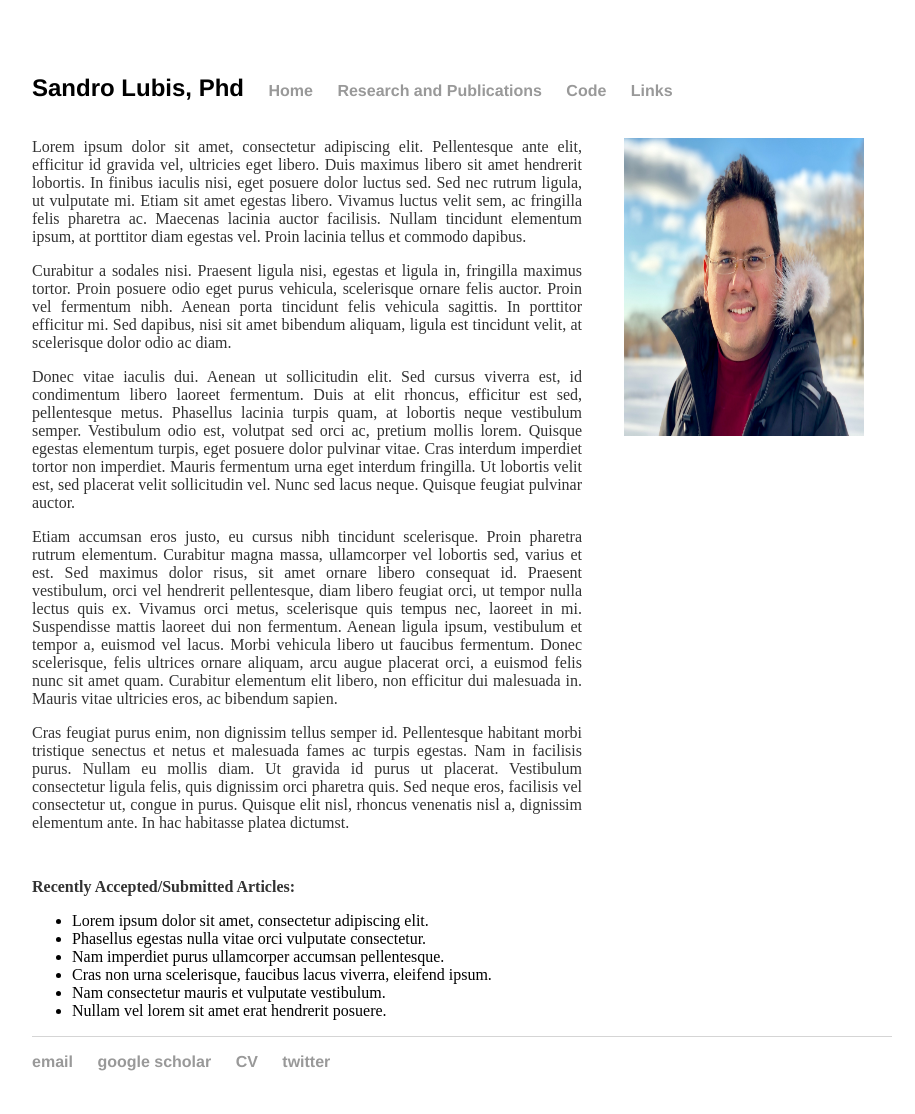
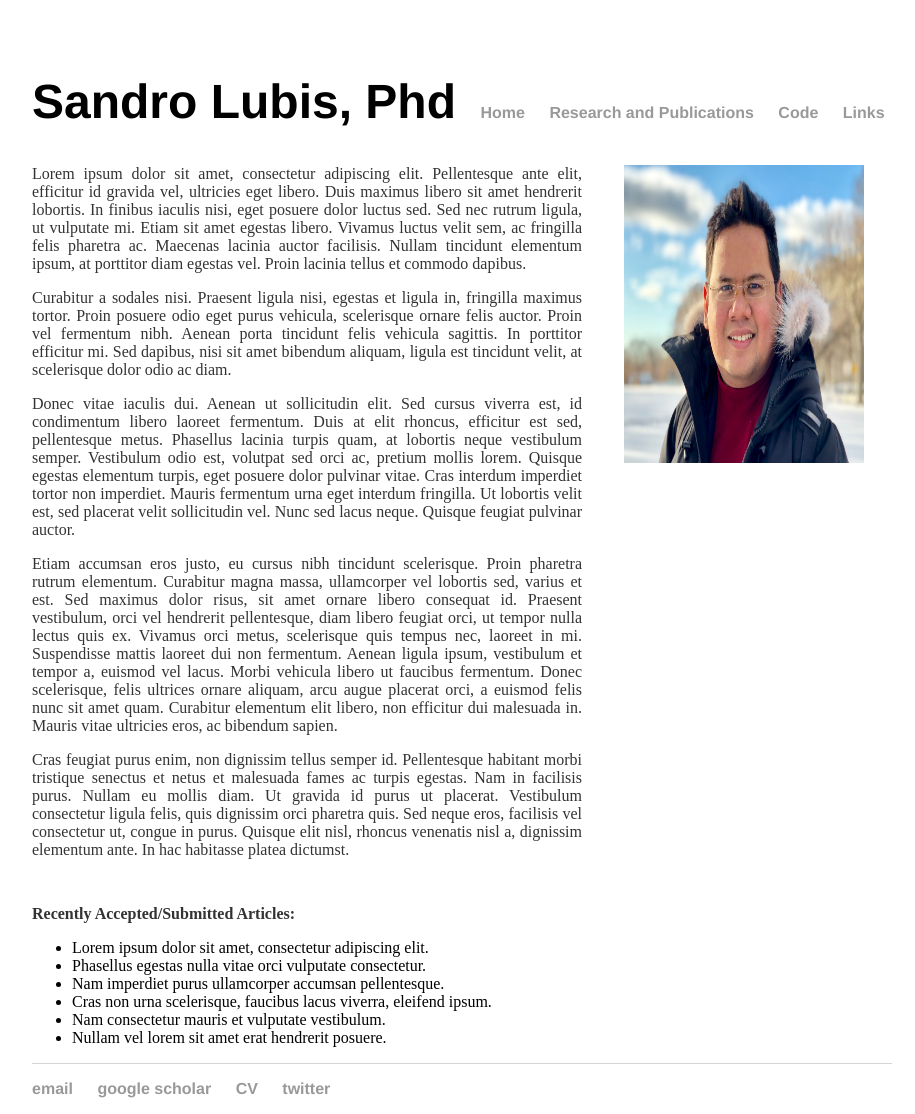
Before and after one commit to sandrolubis/sandrolubis.github.io, a Jekyll site: the page built from index.html, in a window 1280 px wide. Shown: the whole page, without its empty margins (276-1191 px from the left). Built offline with Jekyll 4.4.1, drawn with Linux system fonts in a browser that asks for light colours; before the commit the page ends 1087 px from its top, so only the background shows below that.

Commit message:
Update navigation.html

```diff
--- a/_includes/navigation.html
+++ b/_includes/navigation.html
@@ -1,6 +1,6 @@
 <nav>
     <ul>
-        <li><font size="5">{{site.name}}</font></li>
+        <li><font size="7">{{site.name}}</font></li>
         <li><a href="/">Home</a></li>
         <li><a href="/research">Research and Publications</a></li>
         <li><a href="/code">Code</a></li>
```
